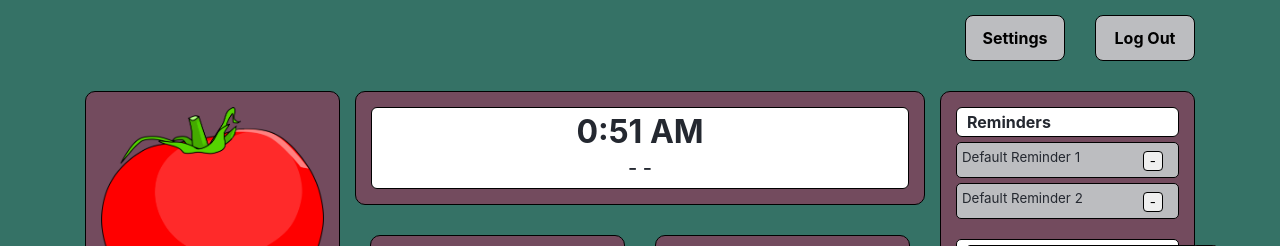
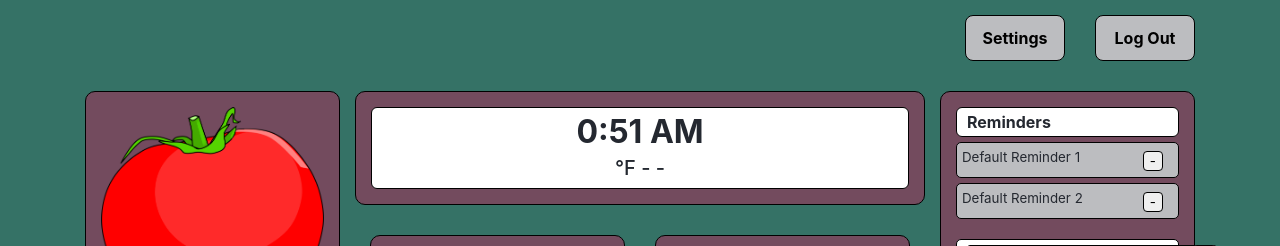
Before and after one commit to rjflanagan95/task-extension, a React (Create React App) app in the folder client/: page / in a window 1280 px wide. Shown: the top 246 px of the page. Built offline with nearby package versions, Linux system fonts and the light colour scheme; no server answers.

Commit message:
adds degree symbol to weather section

```diff
--- a/client/src/pages/Main/center/center.js
+++ b/client/src/pages/Main/center/center.js
@@ -85,7 +85,7 @@ class Center extends Component {
                     <Row>
                         <Col xs={12}>
                             <div className="centerWeather">
-                                <h5>{this.state.temp} - {this.state.description} - {this.state.city}</h5>
+                                <h5>{this.state.temp}<span>&#176;</span>F - {this.state.description} - {this.state.city}</h5>
                             </div>
                         </Col>
                     </Row>
```
